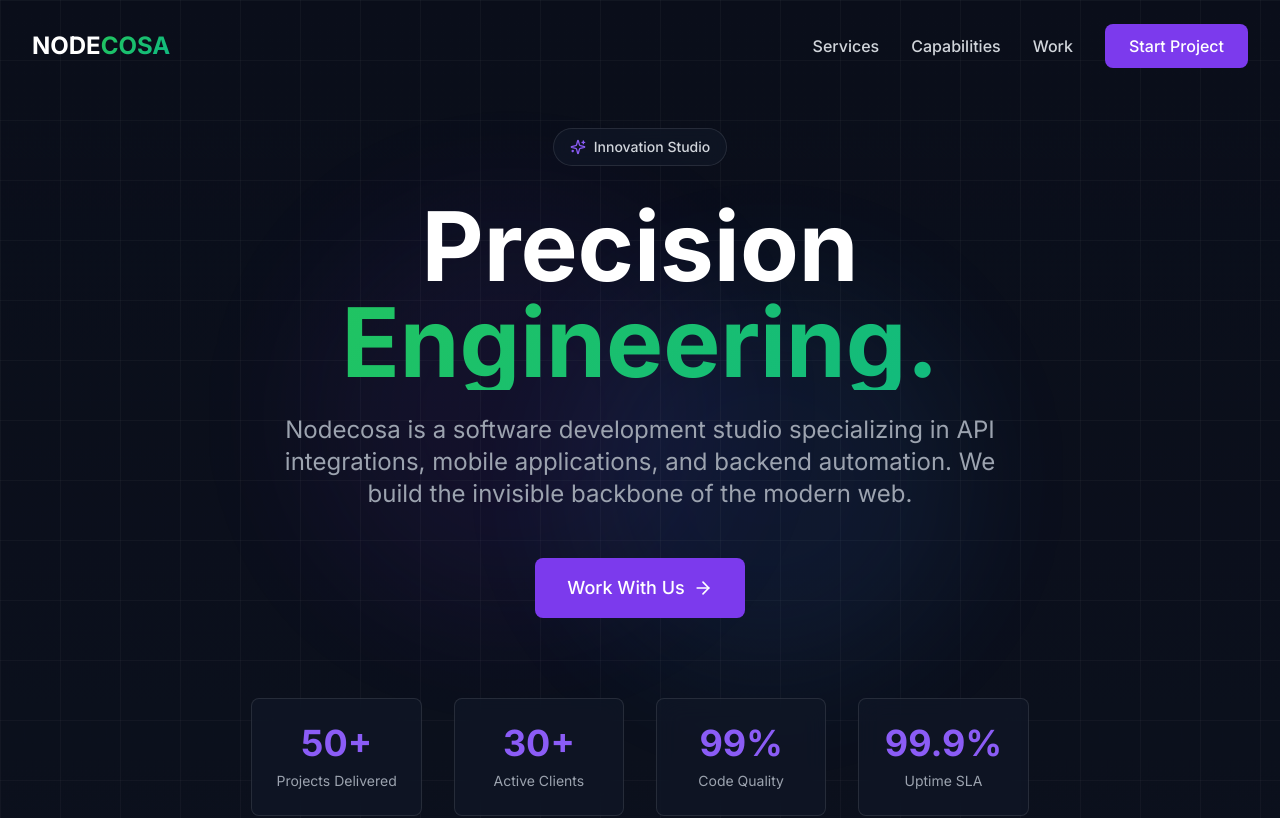
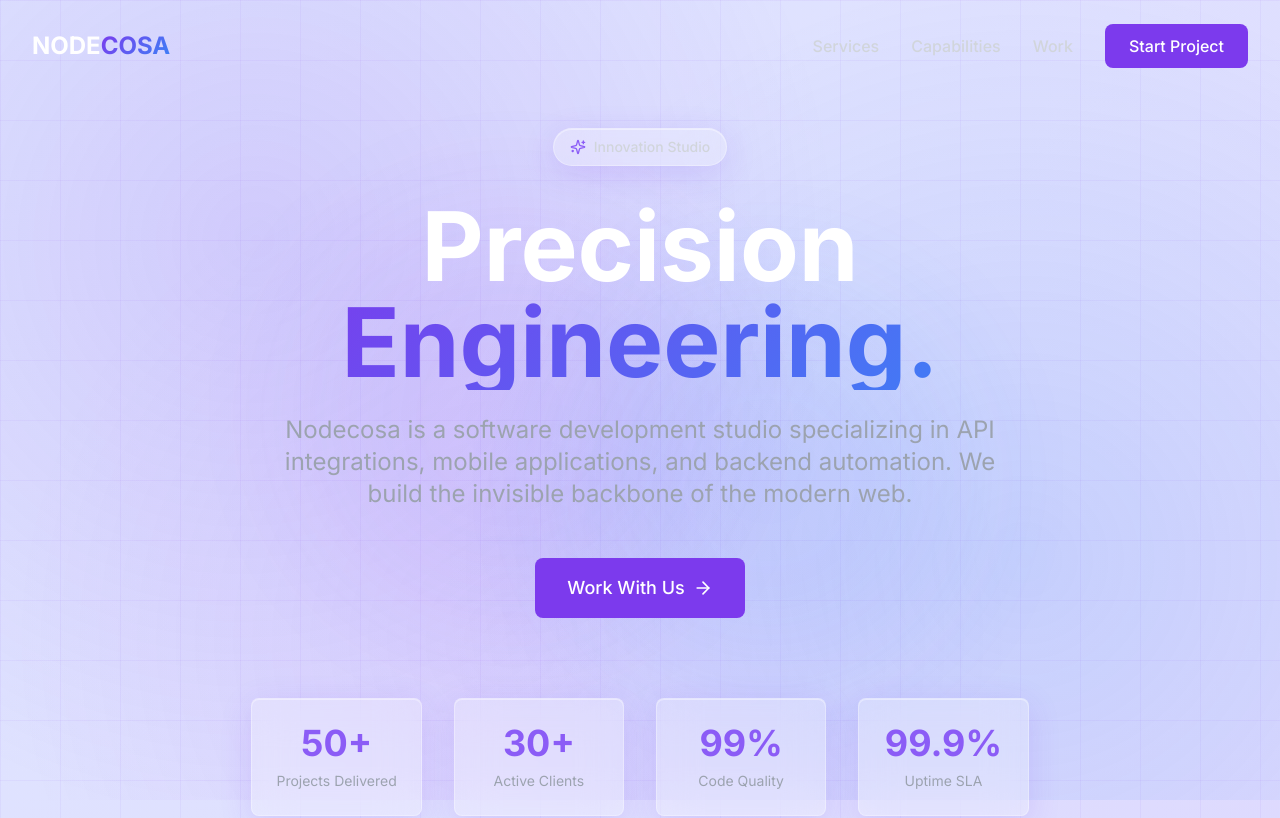
Before and after one commit to mwengamulinge/nodecosa-studio, a React (Vite) app: page / in a window 1280 px wide. Shown: the top 818 px of the page. Built offline with nearby package versions, Linux system fonts and the light colour scheme.

Commit message:
Update index.css

```diff
--- a/src/index.css
+++ b/src/index.css
@@ -4,8 +4,8 @@
 
 :root {
   --foreground-rgb: 255, 255, 255;
-  --background-start-rgb: 10, 14, 26;
-  --background-end-rgb: 17, 24, 39;
+  --background-start: #e0e7ff;
+  --background-end: #ddd6fe;
 }
 
 * {
@@ -21,40 +21,85 @@ html {
 body {
   color: rgb(var(--foreground-rgb));
   background: linear-gradient(
-      to bottom,
-      transparent,
-      rgb(var(--background-end-rgb))
-    )
-    rgb(var(--background-start-rgb));
+      135deg,
+      #e0e7ff 0%,
+      #ddd6fe 50%,
+      #e9d5ff 100%
+    );
   font-family: 'Inter', sans-serif;
   overflow-x: hidden;
   min-height: 100vh;
+  position: relative;
+}
+
+body::before {
+  content: '';
+  position: fixed;
+  top: 0;
+  left: 0;
+  right: 0;
+  bottom: 0;
+  background:
+    radial-gradient(circle at 20% 30%, rgba(124, 58, 237, 0.15) 0%, transparent 50%),
+    radial-gradient(circle at 80% 70%, rgba(59, 130, 246, 0.15) 0%, transparent 50%),
+    radial-gradient(circle at 40% 80%, rgba(168, 85, 247, 0.1) 0%, transparent 50%);
+  pointer-events: none;
+  z-index: 0;
 }
 
 #root {
   min-height: 100vh;
+  position: relative;
+  z-index: 1;
 }
 
 @layer utilities {
   .text-gradient {
-    background: linear-gradient(135deg, #22c55e 0%, #10b981 100%);
+    background: linear-gradient(135deg, #7c3aed 0%, #3b82f6 100%);
     -webkit-background-clip: text;
     -webkit-text-fill-color: transparent;
     background-clip: text;
   }
 
   .glass-effect {
-    background: rgba(17, 24, 39, 0.7);
-    backdrop-filter: blur(12px);
-    -webkit-backdrop-filter: blur(12px);
-    border: 1px solid rgba(255, 255, 255, 0.1);
+    background: rgba(255, 255, 255, 0.25);
+    backdrop-filter: blur(20px);
+    -webkit-backdrop-filter: blur(20px);
+    border: 1px solid rgba(255, 255, 255, 0.3);
+    box-shadow:
+      0 8px 32px 0 rgba(124, 58, 237, 0.15),
+      inset 0 1px 0 0 rgba(255, 255, 255, 0.4);
+  }
+
+  .glass-card {
+    background: rgba(255, 255, 255, 0.2);
+    backdrop-filter: blur(16px);
+    -webkit-backdrop-filter: blur(16px);
+    border: 1px solid rgba(255, 255, 255, 0.25);
+    box-shadow:
+      0 8px 32px 0 rgba(124, 58, 237, 0.1),
+      inset 0 1px 0 0 rgba(255, 255, 255, 0.3);
   }
 
   .grid-bg {
     background-image:
-      linear-gradient(to right, rgba(255, 255, 255, 0.03) 1px, transparent 1px),
-      linear-gradient(to bottom, rgba(255, 255, 255, 0.03) 1px, transparent 1px);
+      linear-gradient(to right, rgba(124, 58, 237, 0.05) 1px, transparent 1px),
+      linear-gradient(to bottom, rgba(124, 58, 237, 0.05) 1px, transparent 1px);
     background-size: 60px 60px;
+  }
+
+  .btn-primary {
+    background: linear-gradient(135deg, #7c3aed 0%, #6d28d9 100%);
+    box-shadow:
+      0 4px 15px 0 rgba(124, 58, 237, 0.4),
+      inset 0 1px 0 0 rgba(255, 255, 255, 0.2);
+  }
+
+  .btn-primary:hover {
+    background: linear-gradient(135deg, #6d28d9 0%, #5b21b6 100%);
+    box-shadow:
+      0 6px 20px 0 rgba(124, 58, 237, 0.5),
+      inset 0 1px 0 0 rgba(255, 255, 255, 0.2);
   }
 }
 
@@ -63,19 +108,29 @@ body {
 }
 
 ::-webkit-scrollbar-track {
-  background: #0a0e1a;
+  background: rgba(255, 255, 255, 0.1);
 }
 
 ::-webkit-scrollbar-thumb {
-  background: #22c55e;
+  background: linear-gradient(180deg, #7c3aed 0%, #3b82f6 100%);
   border-radius: 5px;
 }
 
 ::-webkit-scrollbar-thumb:hover {
-  background: #16a34a;
+  background: linear-gradient(180deg, #6d28d9 0%, #2563eb 100%);
 }
 
 ::selection {
-  background-color: rgba(34, 197, 94, 0.3);
-  color: #ffffff;
+  background-color: rgba(124, 58, 237, 0.3);
+  color: #1f2937;
 }
+
+/* Floating animation for decorative elements */
+@keyframes float {
+  0%, 100% { transform: translateY(0px); }
+  50% { transform: translateY(-20px); }
+}
+
+.animate-float {
+  animation: float 6s ease-in-out infinite;
+}
```
